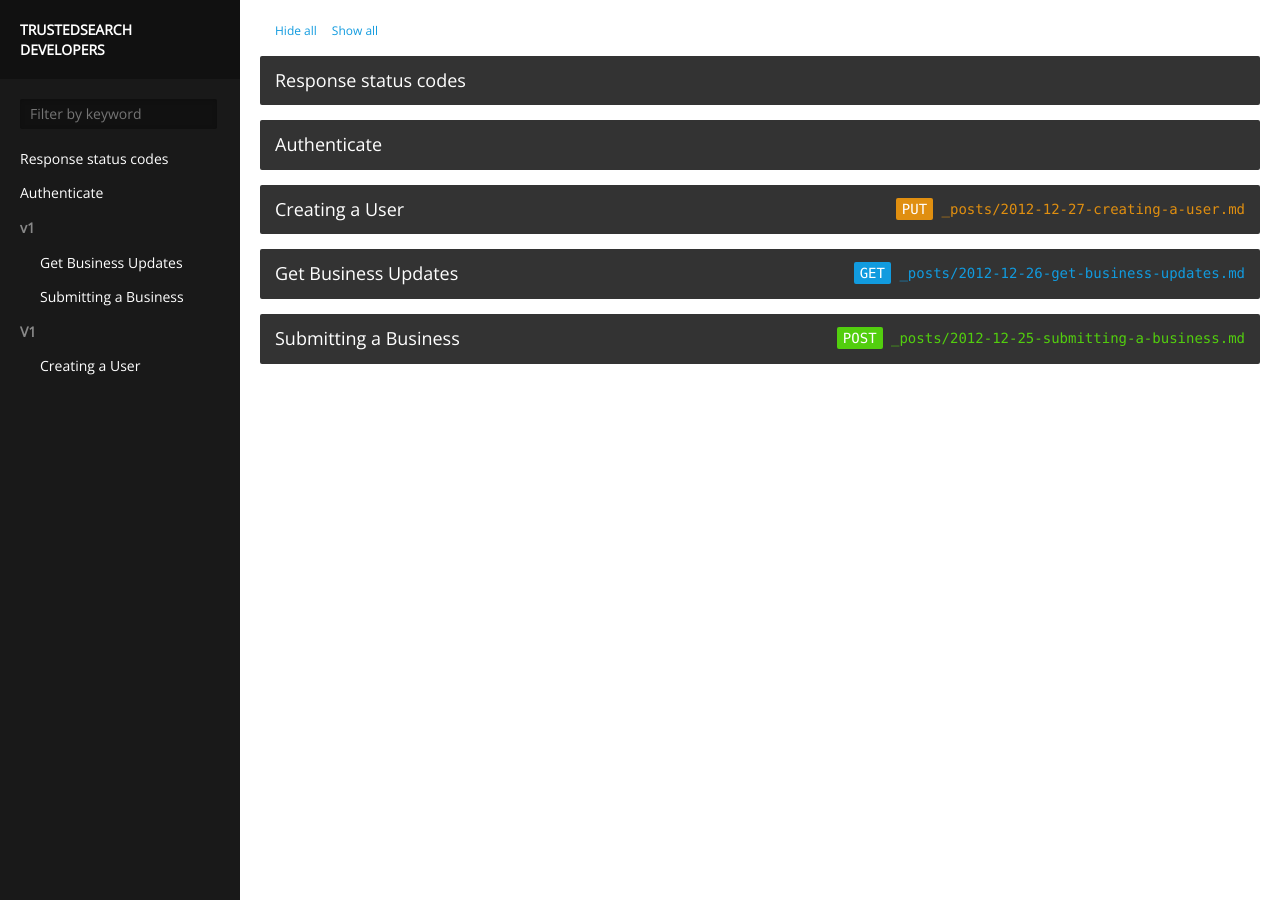
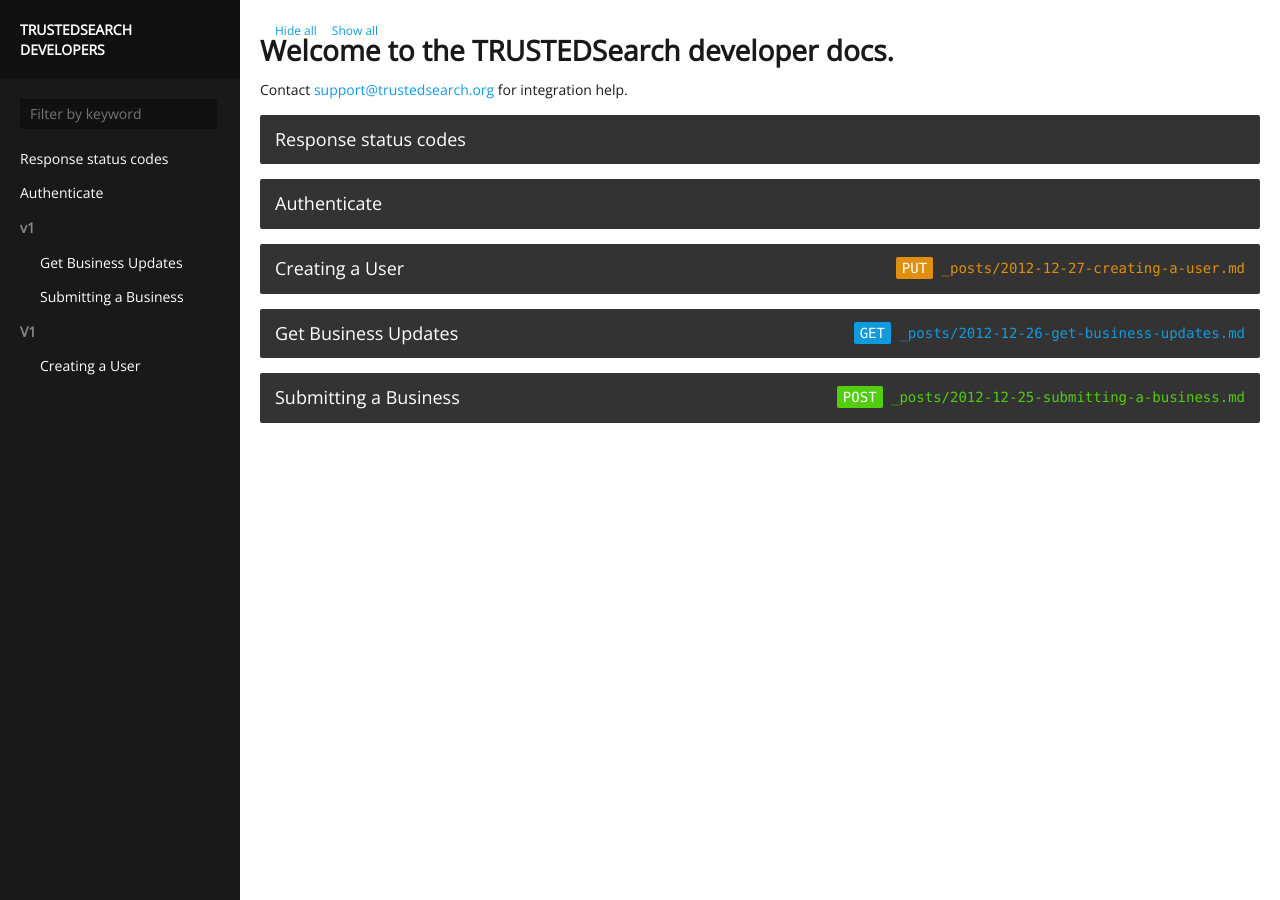
Before and after one commit to trustedsearch/trustedsearch.github.io, a Jekyll site: the page built from index.html, in a window 1280 px wide. Built offline with Jekyll 4.4.1, drawn with Linux system fonts in a browser that asks for light colours.

Commit message:
Update contact info on home docs

```diff
--- a/index.html
+++ b/index.html
@@ -7,6 +7,10 @@
 </nav>
 
 <section id='content'>
+<h1>Welcome to the TRUSTEDSearch developer docs.</h1>
+
+Contact <a href="mailto:support@trustedsearch.org">support@trustedsearch.org</a> for integration help.
+
 {% for post in site.posts %}
   <article class='{{ post.type }}'>
     <a name='{{ post.url }}' href='#{{ post.url }}'><h2>{% if post.type %}<code><b>{{ post.type }}</b> {{ post.path }}</code> {% endif %}{{ post.title }}</h2></a>
```
Also changed, not shown: 1 other file.
